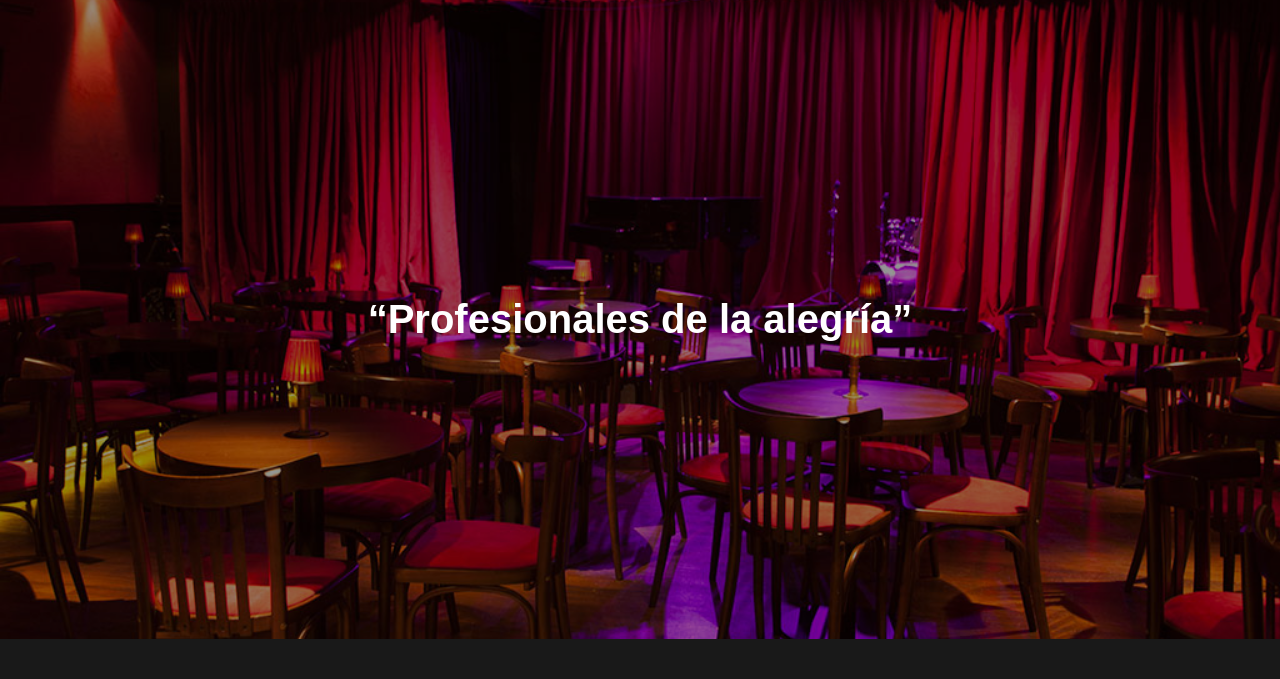
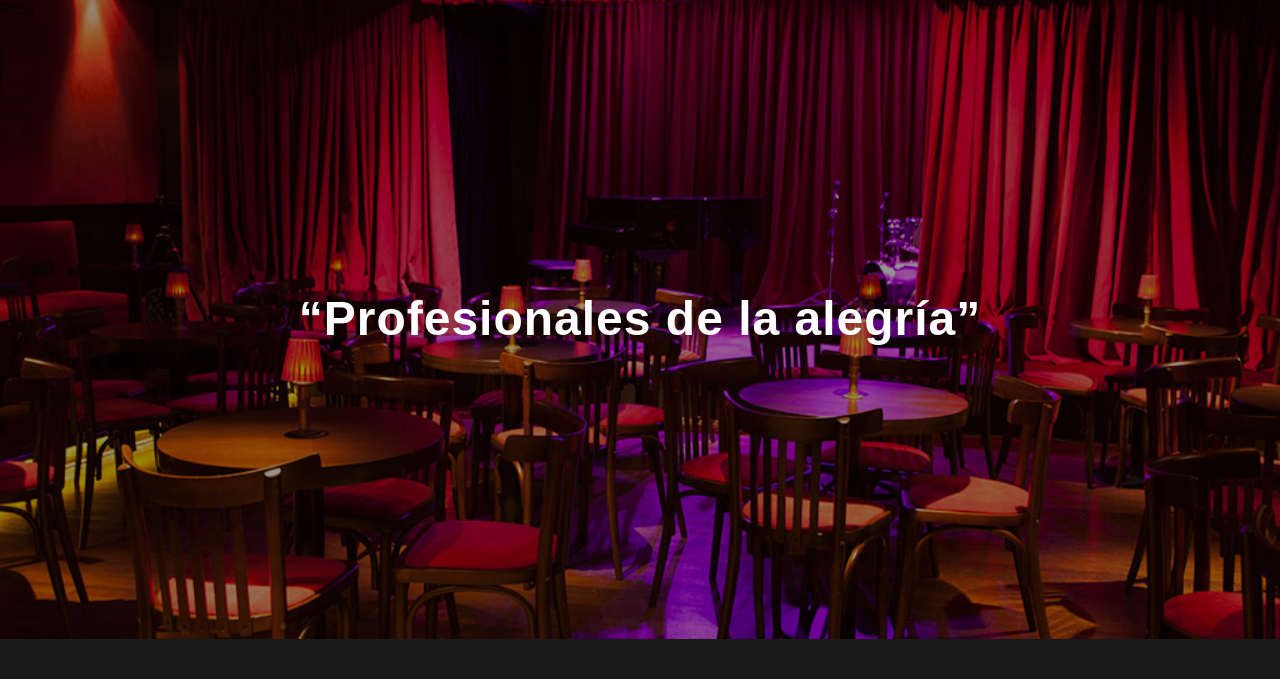
Before and after one commit to 1KevinC/TicketeraGana_Test, a Django app: page / in a window 1280 px wide. Shown: the part 83-762 px from the top of the page. Run offline with Django 5.2, Linux system fonts and the light colour scheme.

Commit message:
Update style.css
modifique el eslogan

```diff
--- a/static/css/style.css
+++ b/static/css/style.css
@@ -66,12 +66,14 @@
 }
 
 .eslogan {
-    font-size: 2.5rem;
+    font-size: 3rem;
     color: var(--blanco);
     text-align: center;
     max-width: 80%;
     line-height: 1.3;
-    font-weight: bold;
+    font-weight: 700;
+    font-family: 'Poppins', sans-serif;
+    letter-spacing: 1px;
 }
 
 .footer {
```
